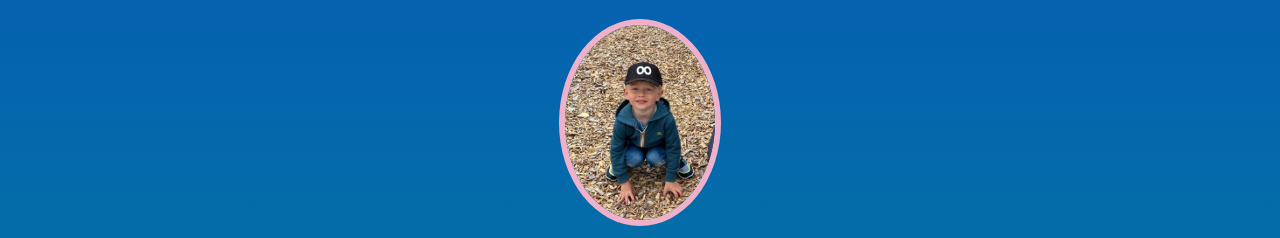
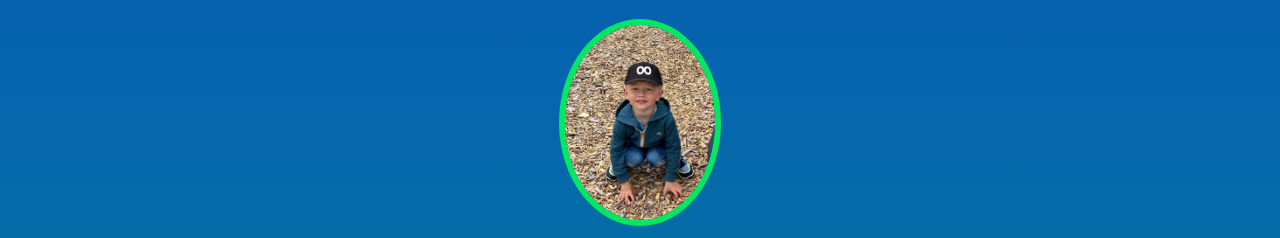
Before and after one commit to AdamMair13/birthday-gift-site, a website: page index.html in a window 1280 px wide. Shown: the part 70-308 px from the top of the page. Drawn offline with Linux system fonts and the light colour scheme; a web font is replaced by a local one.

Commit message:
Update styles.css

```diff
--- a/styles.css
+++ b/styles.css
@@ -12,7 +12,7 @@ h1, h2, h3, h4, p {
 #bff-img {
     width: 150px;
     border-radius: 50%;
-    border: 6px solid #EFB0C9;
+    border: 6px solid #00e760;
     margin-bottom: 10px;
 }
 
@@ -25,7 +25,7 @@ h1, h2, h3, h4, p {
 
 #bday-date {
     margin: 0;
-    background: #00e760;
+    background: #00e760
     padding: 5px 10px;
     border-radius: 5px;
 }
```
